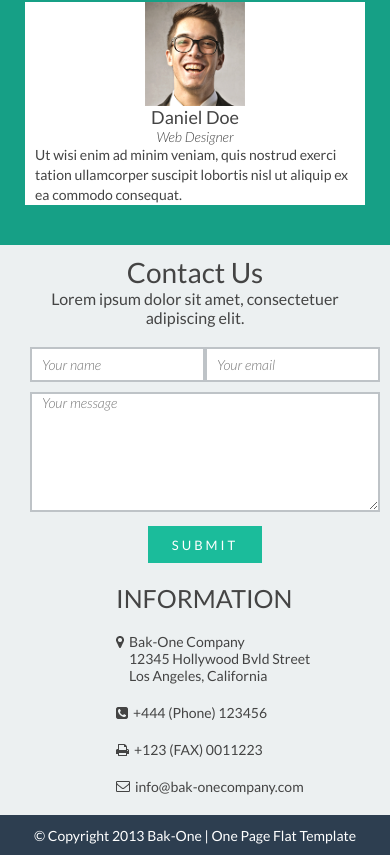
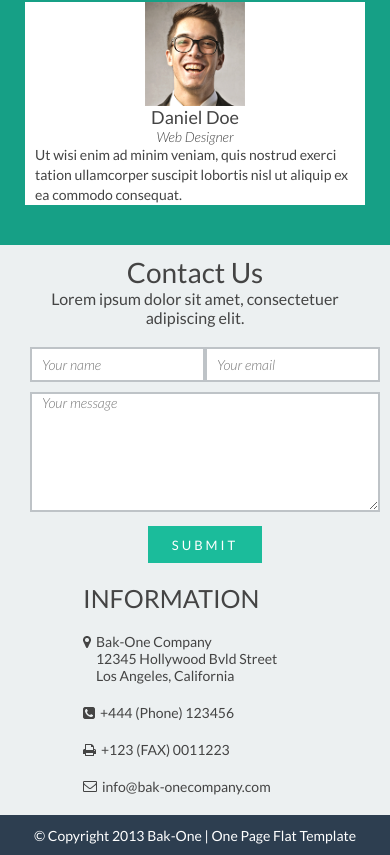
Before and after one commit to menshykov1/menshykov1.github.io, a plain HTML site: page work_1/index.html in a window 390 px wide. Shown: the part 2409-3264 px from the top of the page. Drawn offline with Linux system fonts and the light colour scheme.

Commit message:
Update style.css

```diff
--- a/work_1/css/style.css
+++ b/work_1/css/style.css
@@ -770,7 +770,7 @@ footer p {
 		height: 35px;
 	}
 	.inform {
-		margin: 20px 0 0 20%;
+		margin: 20px 0 0 10%;
 	}
 	.arrow_wrap {
 		right: 20px;
```
